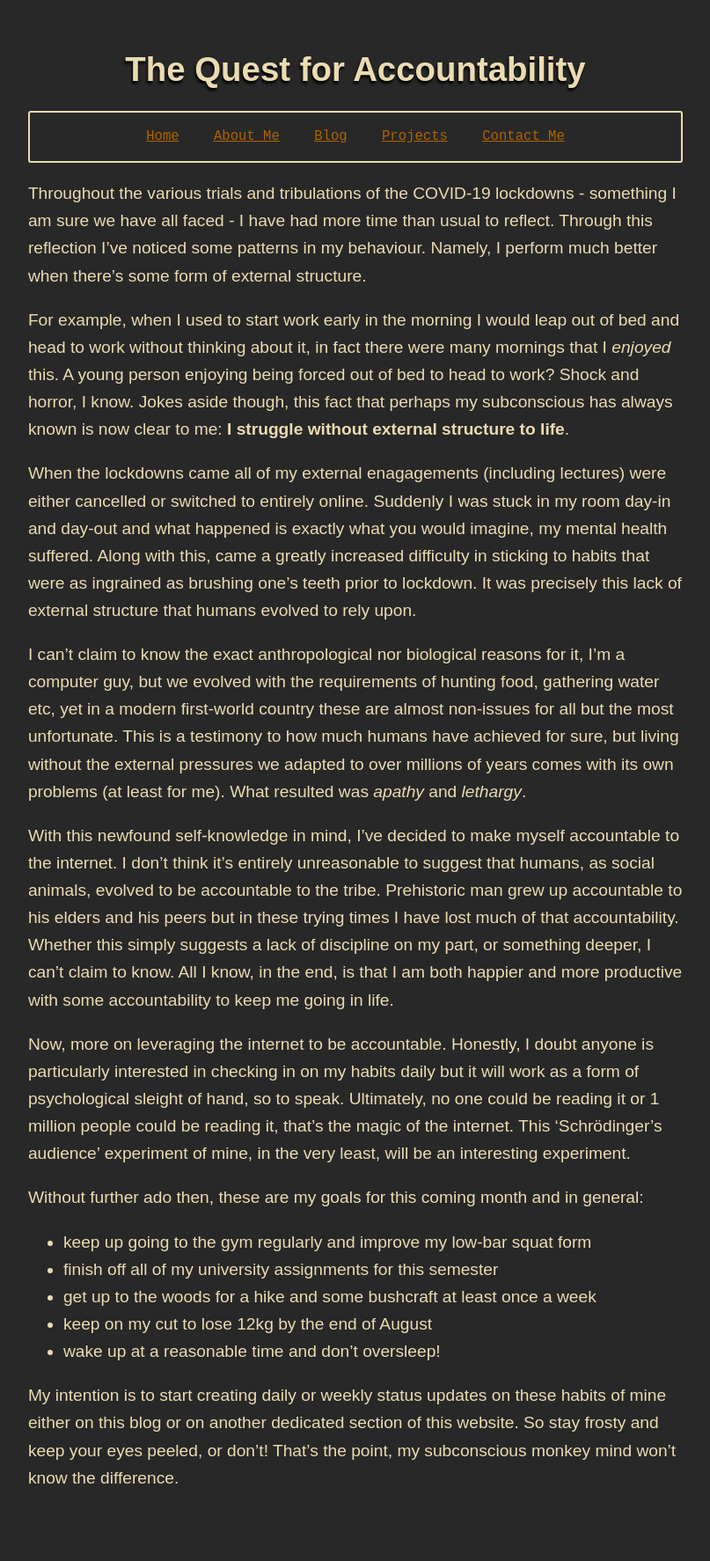
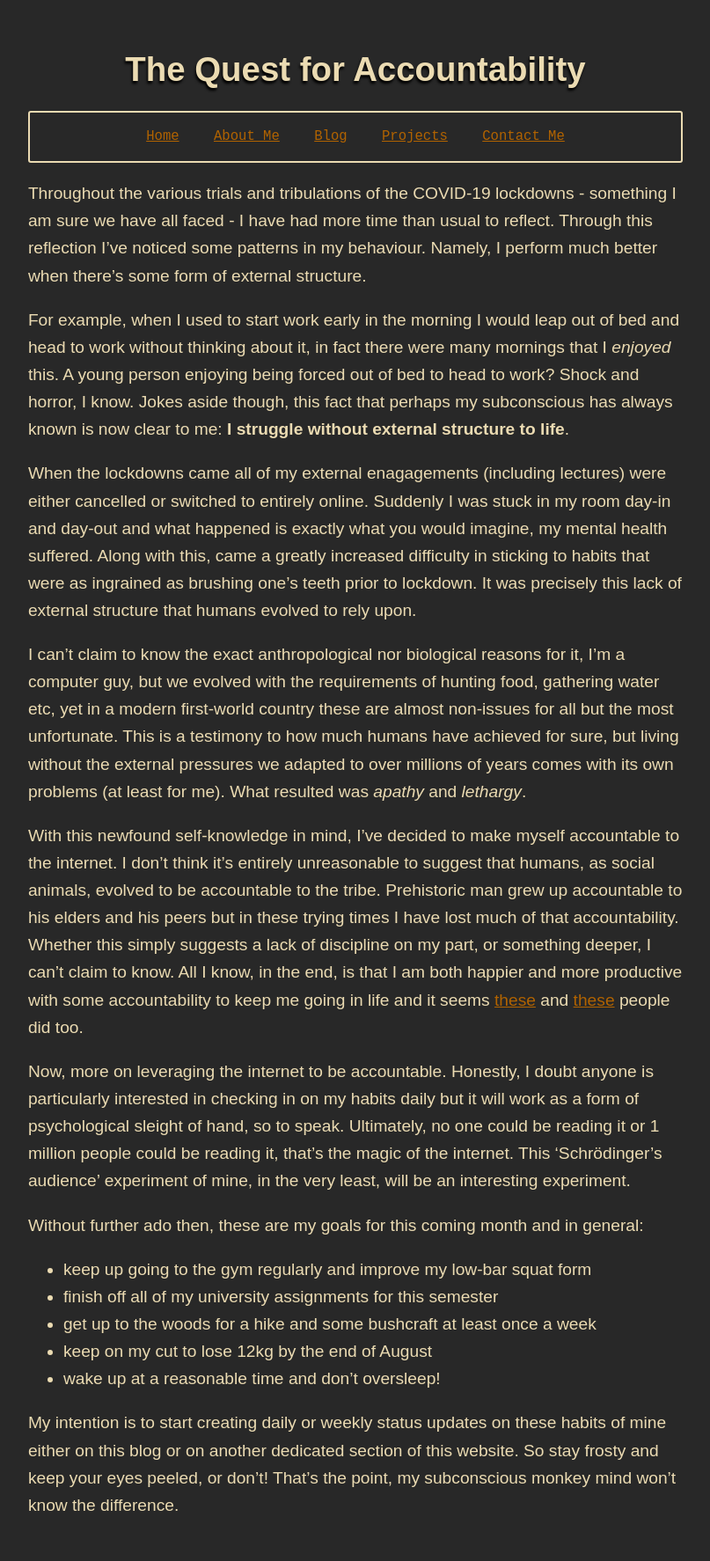
Before and after one commit to kyle-dormer/personal-website, a Jekyll site: the page built from _posts/2021-04-29-habits.md, in a window 1280 px wide. Shown: the whole page at 88% size, without its empty margins (236-1043 px from the left). Built offline with Jekyll 4.4.1, drawn with Linux system fonts in a browser that asks for light colours; before the commit the page ends 1743 px from its top, so only the background shows below that.

Commit message:
Add academic references on accountability

```diff
--- a/_posts/2021-04-29-habits.md
+++ b/_posts/2021-04-29-habits.md
@@ -12,7 +12,7 @@ When the lockdowns came all of my external enagagements (including lectures) wer
 
 I can't claim to know the exact anthropological nor biological reasons for it, I'm a computer guy, but we evolved with the requirements of hunting food, gathering water etc, yet in a modern first-world country these are almost non-issues for all but the most unfortunate. This is a testimony to how much humans have achieved for sure, but living without the external pressures we adapted to over millions of years comes with its own problems (at least for me). What resulted was _apathy_ and _lethargy_.
 
-With this newfound self-knowledge in mind, I've decided to make myself accountable to the internet. I don't think it's entirely unreasonable to suggest that humans, as social animals, evolved to be accountable to the tribe. Prehistoric man grew up accountable to his elders and his peers but in these trying times I have lost much of that accountability. Whether this simply suggests a lack of discipline on my part, or something deeper, I can't claim to know. All I know, in the end, is that I am both happier and more productive with some accountability to keep me going in life.
+With this newfound self-knowledge in mind, I've decided to make myself accountable to the internet. I don't think it's entirely unreasonable to suggest that humans, as social animals, evolved to be accountable to the tribe. Prehistoric man grew up accountable to his elders and his peers but in these trying times I have lost much of that accountability. Whether this simply suggests a lack of discipline on my part, or something deeper, I can't claim to know. All I know, in the end, is that I am both happier and more productive with some accountability to keep me going in life and it seems <a href="https://www.ingentaconnect.com/content/magna/jfd/2018/00000032/00000003/art00006">these</a> and <a href="https://www.tandfonline.com/doi/abs/10.1080/10810730.2018.1436622">these</a> people did too.
 
 Now, more on leveraging the internet to be accountable. Honestly, I doubt anyone is particularly interested in checking in on my habits daily but it will work as a form of psychological sleight of hand, so to speak. Ultimately, no one could be reading it or 1 million people could be reading it, that's the magic of the internet. This 'Schrödinger's audience' experiment of mine, in the very least, will be an interesting experiment.
 
```
